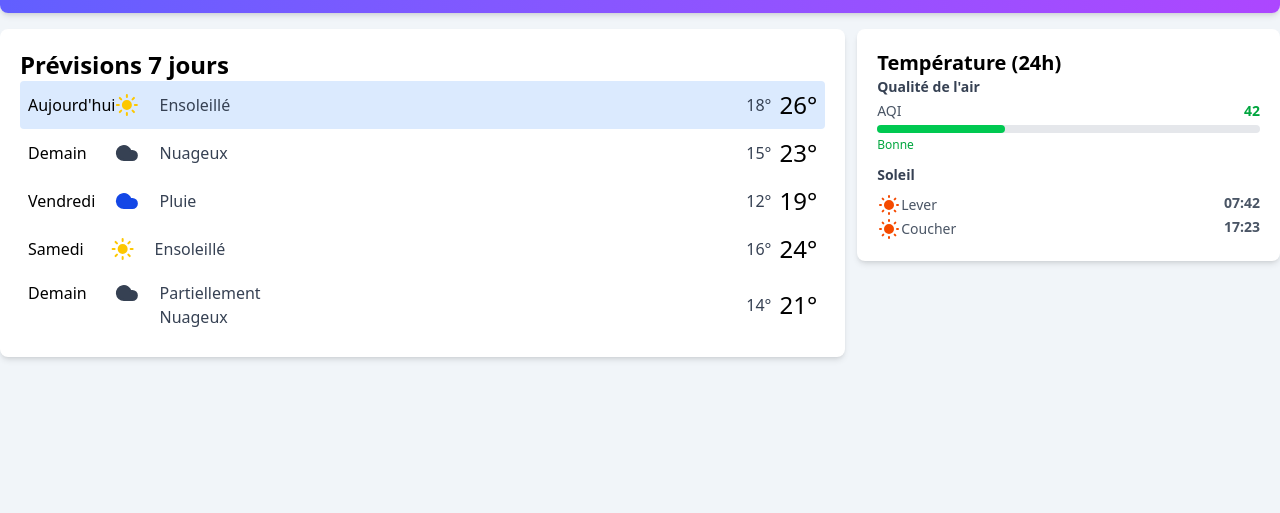
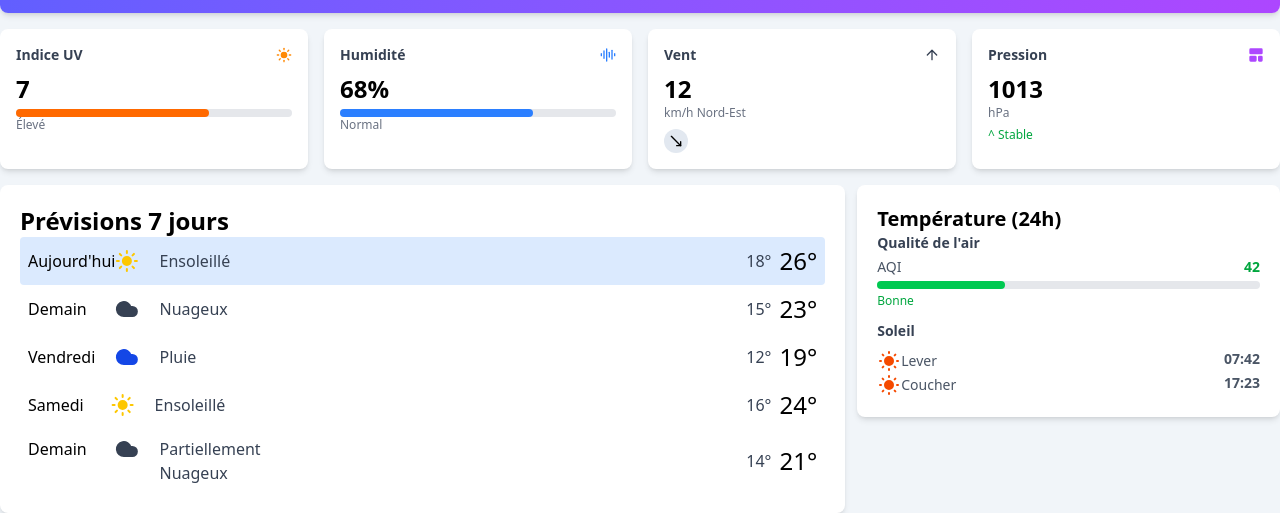
Before and after one commit to antoinebtn/ESGI-Tailwind, a website: page index.html in a window 1280 px wide. Shown: the part 303-816 px from the top of the page. Drawn offline with nearby package versions, Linux system fonts and the light colour scheme; files that its build step writes are made by us from their sources.

Commit message:
💄 Add weather indicators and improve layout for UV index, humidity, wind and pressure

```diff
--- a/index.html
+++ b/index.html
@@ -49,8 +49,51 @@
         </div>
       </div>
     </div>
-    <div>
+    <div class="grid grid-cols-1 sm:grid-cols-2 lg:grid-cols-4 gap-4 my-4">
+      <div class="bg-white rounded-lg shadow-md p-4">
+        <div class="flex items-center justify-between mb-2">
+          <h3 class="text-sm font-semibold text-gray-700">Indice UV</h3>
+          <i data-lucide="sun" class="text-orange-400 fill-orange-400 w-4 h-4"></i>
+        </div>
+        <p class="text-2xl font-bold">7</p>
+        <div class="w-full h-2 bg-gray-200 rounded-full mt-1">
+          <div class="h-2 bg-orange-500 rounded-full w-[70%]"></div>
+        </div>
+        <p class="text-xs text-gray-500">Élevé</p>
+      </div>
 
+      <div class="bg-white rounded-lg shadow-md p-4">
+        <div class="flex items-center justify-between mb-2">
+          <h3 class="text-sm font-semibold text-gray-700">Humidité</h3>
+          <i data-lucide="audio-lines" class="text-blue-500 w-4 h-4"></i>
+        </div>
+        <p class="text-2xl font-bold">68%</p>
+        <div class="w-full h-2 bg-gray-200 rounded-full mt-1">
+          <div class="h-2 bg-blue-500 rounded-full w-[70%]"></div>
+        </div>
+
+        <p class="text-xs text-gray-500">Normal</p>
+      </div>
+
+      <div class="bg-white rounded-lg shadow-md p-4">
+        <div class="flex items-center justify-between mb-2">
+          <h3 class="text-sm font-semibold text-gray-700">Vent</h3>
+          <i data-lucide="arrow-up" class="text-gray-700 w-4 h-4"></i>
+        </div>
+        <p class="text-2xl font-bold">12</p>
+        <p class="text-xs text-gray-500">km/h Nord-Est</p>
+        <i data-lucide="move-down-right" class="text-grey-500 w-6 h-6 bg-slate-200 rounded-full p-1 mt-2"></i>
+      </div>
+
+      <div class="bg-white rounded-lg shadow-md p-4">
+        <div class="flex items-center justify-between mb-2">
+          <h3 class="text-sm font-semibold text-gray-700">Pression</h3>
+          <i data-lucide="layout-template" class="text-purple-500 fill-purple-500 w-4 h-4"></i>
+        </div>
+        <p class="text-2xl font-bold">1013</p>
+        <p class="text-xs text-gray-500">hPa</p>
+        <span class="text-green-600 text-xs"> ^ Stable</span>
+      </div>
     </div>
     <div class="flex gap-3 flex-col lg:flex-row">
       <div class="w-full lg:w-2/3 p-5 rounded-lg shadow-md h-full bg-white">
```
Lines whose indentation alone changed are shown as unchanged.
